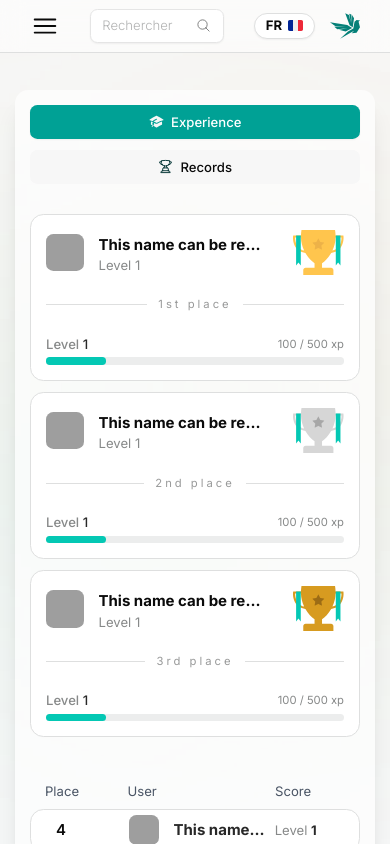
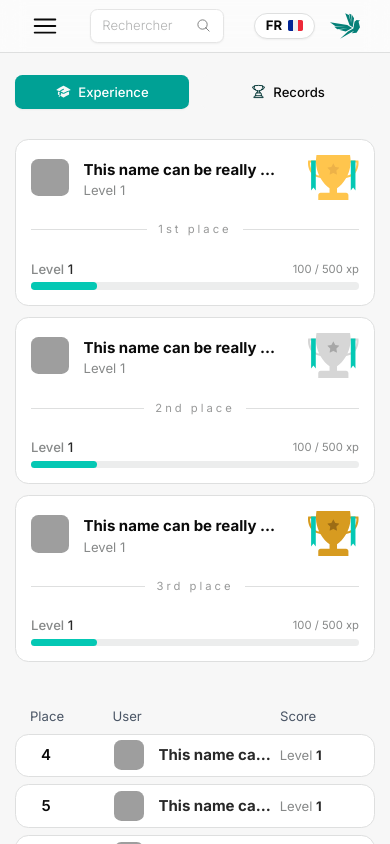
Before and after one commit to dFuZer/birdbot, a Next.js app in the folder website/: page /players in a window 390 px wide. Shown: the top 844 px of the page. Built offline with nearby package versions, Linux system fonts and the light colour scheme; grey boxes are pictures that could not be loaded; a web font is replaced by a local one.

Commit message:
style(website): improve responsive, remove card display on small devices

```diff
--- a/website/src/components/pages/PlayersPage/PlayersPageSwitchModeButtons.tsx
+++ b/website/src/components/pages/PlayersPage/PlayersPageSwitchModeButtons.tsx
@@ -24,7 +24,7 @@ export default function PlayersPageSwitchModeButtons() {
     }
 
     return (
-        <div className="grid grid-cols-1 gap-3 sm:flex">
+        <div className="grid grid-cols-2 gap-3 sm:flex">
             <Button
                 className={`!px-8 transition-colors duration-250 ${currentSortMode === sortModeEnumSchema.Values.experience ? "" : "bg-neutral-50"}`}
                 variant={currentSortMode === sortModeEnumSchema.Values.experience ? "primary" : "ghost"}
--- a/website/src/components/pages/RecordsPage/RecordsPageSelectors.tsx
+++ b/website/src/components/pages/RecordsPage/RecordsPageSelectors.tsx
@@ -44,7 +44,7 @@ export default function RecordsPageSelectors({ language, mode, record }: Records
             <div>
                 <p className="mb-1 text-sm font-medium">Language</p>
                 <Select value={language} onValueChange={onChangeLanguage}>
-                    <SelectTrigger className="w-full md:w-[12rem]">
+                    <SelectTrigger className="w-full bg-white md:w-[12rem]">
                         <SelectValue placeholder="Select language" />
                     </SelectTrigger>
                     <SelectContent>
@@ -59,7 +59,7 @@ export default function RecordsPageSelectors({ language, mode, record }: Records
             <div>
                 <p className="mb-1 text-sm font-medium">Mode</p>
                 <Select value={mode} onValueChange={onChangeMode}>
-                    <SelectTrigger className="w-full md:w-[12rem]">
+                    <SelectTrigger className="w-full bg-white md:w-[12rem]">
                         <SelectValue placeholder="Select mode" />
                     </SelectTrigger>
                     <SelectContent>
@@ -74,7 +74,7 @@ export default function RecordsPageSelectors({ language, mode, record }: Records
             <div>
                 <p className="mb-1 text-sm font-medium">Record</p>
                 <Select value={record} onValueChange={onChangeRecord}>
-                    <SelectTrigger className="w-full md:w-[12rem]">
+                    <SelectTrigger className="w-full bg-white md:w-[12rem]">
                         <SelectValue placeholder="Select record" />
                     </SelectTrigger>
                     <SelectContent>
--- a/website/src/components/pages/common/RecordListLayout.tsx
+++ b/website/src/components/pages/common/RecordListLayout.tsx
@@ -8,8 +8,8 @@ export const gridColsTailwindClass = "grid-cols-[5rem_minmax(0,2fr)_minmax(0,1fr
 
 export default function RecordsListLayout({ Cards, Rows, Selectors }: RecordsListLayoutProps) {
     return (
-        <div className="flex min-h-screen justify-center px-4 py-10">
-            <div className="max-w-4xl flex-1 rounded-xl bg-white/70 p-4 pb-6 shadow-xl">
+        <div className="flex min-h-screen justify-center px-4 py-6 sm:py-10">
+            <div className="flex-1 pb-6 sm:max-w-4xl sm:rounded-xl sm:bg-white/70 sm:p-4 sm:shadow-xl">
                 {Selectors}
                 <div className="mt-8 grid grid-cols-1 items-center gap-3 sm:grid-cols-2 md:grid-cols-3">{Cards}</div>
                 <div className="mt-12 space-y-2">
--- a/website/src/components/root-layout/Blobs.tsx
+++ b/website/src/components/root-layout/Blobs.tsx
@@ -6,7 +6,7 @@ export default function Blobs() {
     const pathname = usePathname();
     if (pathname !== "/")
         return (
-            <div className="absolute top-0 right-0 left-0 -z-10 h-full overflow-hidden">
+            <div className="absolute top-0 right-0 left-0 -z-10 hidden h-full overflow-hidden sm:block">
                 <div className="mt-[20rem] flex w-full justify-between px-[6rem]">
                     <div className="bg-primary-500 mt-32 h-40 w-[20vw] blur-[160px]"></div>
                     <div className="bg-highlight-500 h-40 w-[20vw] blur-[160px]"></div>
@@ -15,7 +15,7 @@ export default function Blobs() {
         );
 
     return (
-        <div className="absolute top-0 right-0 left-0 -z-10 h-full overflow-hidden">
+        <div className="absolute top-0 right-0 left-0 -z-10 hidden h-full overflow-hidden sm:block">
             <div className="mt-[50rem] flex w-full justify-between px-[6rem]">
                 <div className="bg-primary-500 mt-32 h-40 w-[20vw] blur-[160px]"></div>
                 <div className="bg-highlight-500 h-40 w-[20vw] blur-[160px]"></div>
```
